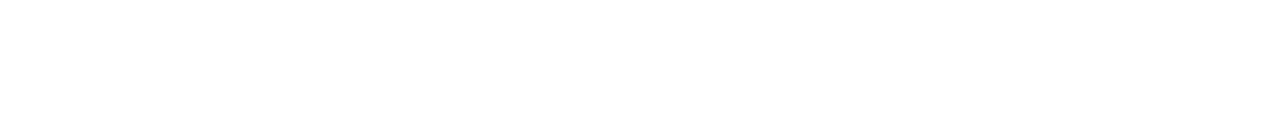
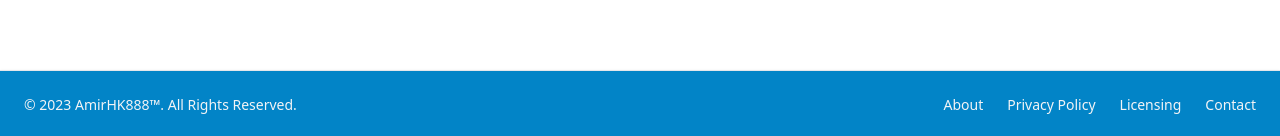
Before and after one commit to AmirHKarimi888/React-Auth-App, a React (Vite) app: page / in a window 1280 px wide. Shown: the part 661-797 px from the top of the page. Built offline with nearby package versions, Linux system fonts and the light colour scheme; no server answers.

Commit message:
Footer was created

```diff
--- a/src/App.jsx
+++ b/src/App.jsx
@@ -10,6 +10,7 @@
 import { NotFound } from './pages/NotFound'
 import { Header } from './components/Header'
 import { Dashboard } from './pages/Dashboard'
+import { Footer } from './components/Footer'
 
 
 function App() {
@@ -128,7 +129,7 @@
           </Routes>
         </main>
 
-
+        <Footer />
       </BrowserRouter>
 
     </div>
--- /dev/null
+++ b/src/components/Footer.jsx
@@ -0,0 +1,24 @@
+
+export const Footer = () => {
+
+    return (
+        <footer class="fixed bottom-0 left-0 z-20 w-full p-4 bg-sky-600 border-t border-gray-200 shadow md:flex md:items-center md:justify-between md:p-6 dark:bg-gray-900 dark:border-gray-600">
+            <span class="text-sm text-gray-100 sm:text-center dark:text-gray-400">© 2023 <a href="https://flowbite.com/" class="hover:underline">AmirHK888™</a>. All Rights Reserved.
+            </span>
+            <ul class="flex flex-wrap items-center mt-3 text-sm font-medium text-gray-100 dark:text-gray-400 sm:mt-0">
+                <li>
+                    <a href="#" class="mr-4 hover:underline md:mr-6">About</a>
+                </li>
+                <li>
+                    <a href="#" class="mr-4 hover:underline md:mr-6">Privacy Policy</a>
+                </li>
+                <li>
+                    <a href="#" class="mr-4 hover:underline md:mr-6">Licensing</a>
+                </li>
+                <li>
+                    <a href="#" class="hover:underline">Contact</a>
+                </li>
+            </ul>
+        </footer>
+    )
+}
```
